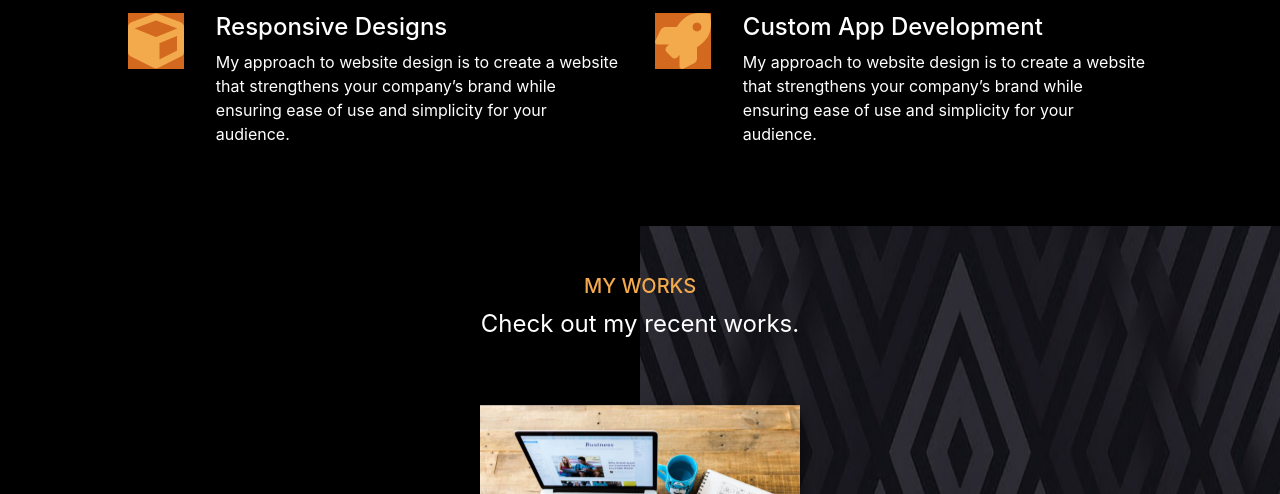
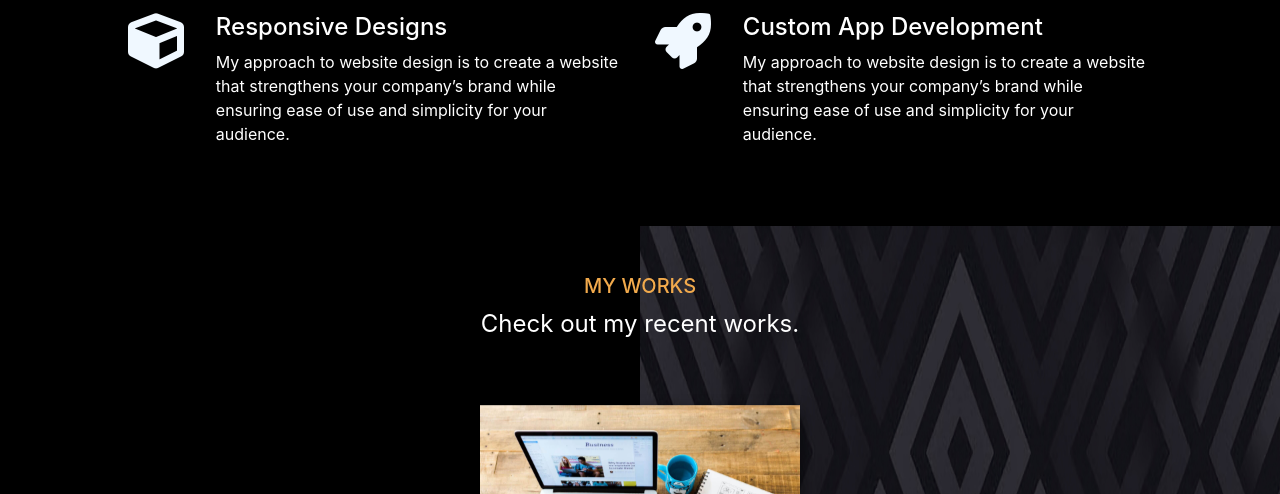
Before and after one commit to 20ahmed/ahmedSh_portfolio, a plain HTML site: page index.html in a window 1280 px wide. Shown: the part 2414-2908 px from the top of the page. Drawn offline with nearby package versions, Linux system fonts and the light colour scheme; a web font is replaced by a local one.

Commit message:
Add files via upload

```diff
--- a/css/index_style.css
+++ b/css/index_style.css
@@ -449,8 +449,8 @@ li {
 .icn {
   color: aliceblue;
   font-size: 3.5rem;
-  color: #f2aa4cff;
-  background-color: chocolate;
+  /* color: #f2aa4cff; */
+  /* background-color: chocolate; */
 }
 
 /*--------------------------------000000000000000000000000---------------------------------*/
```
